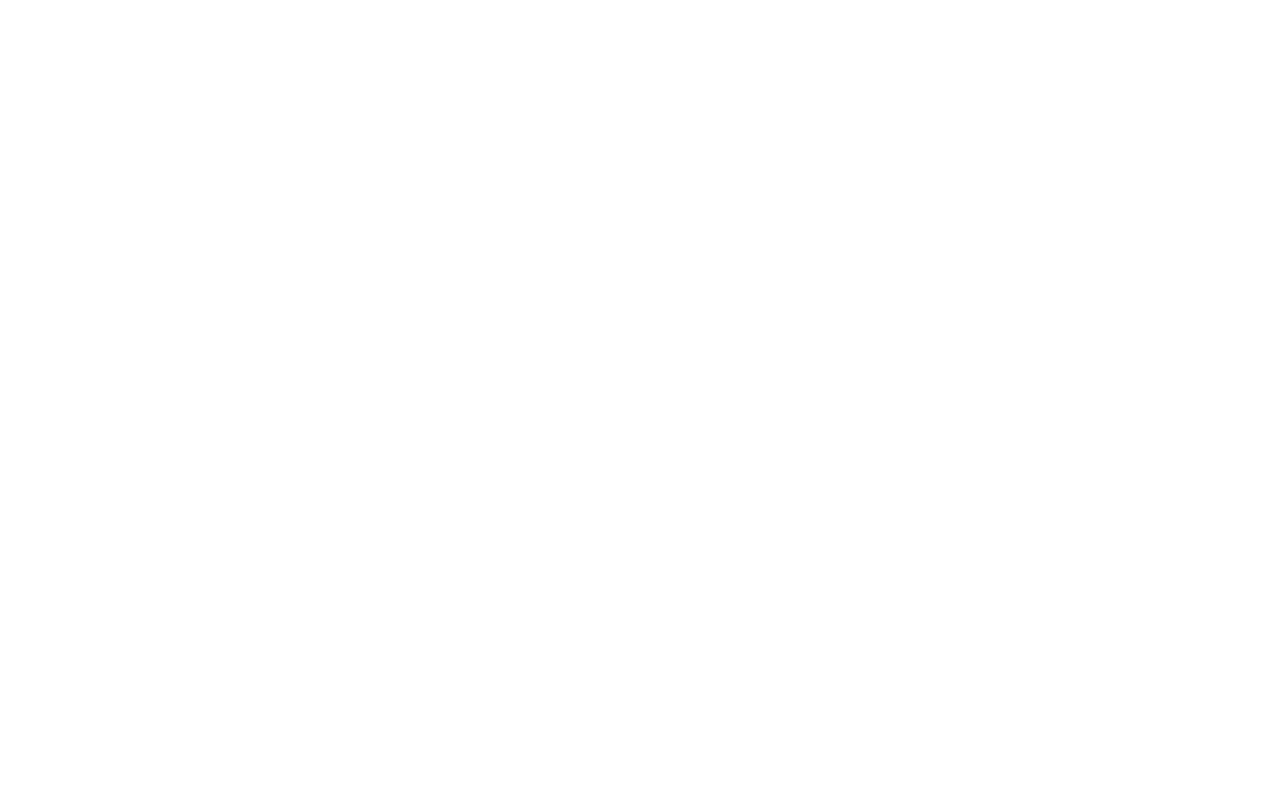
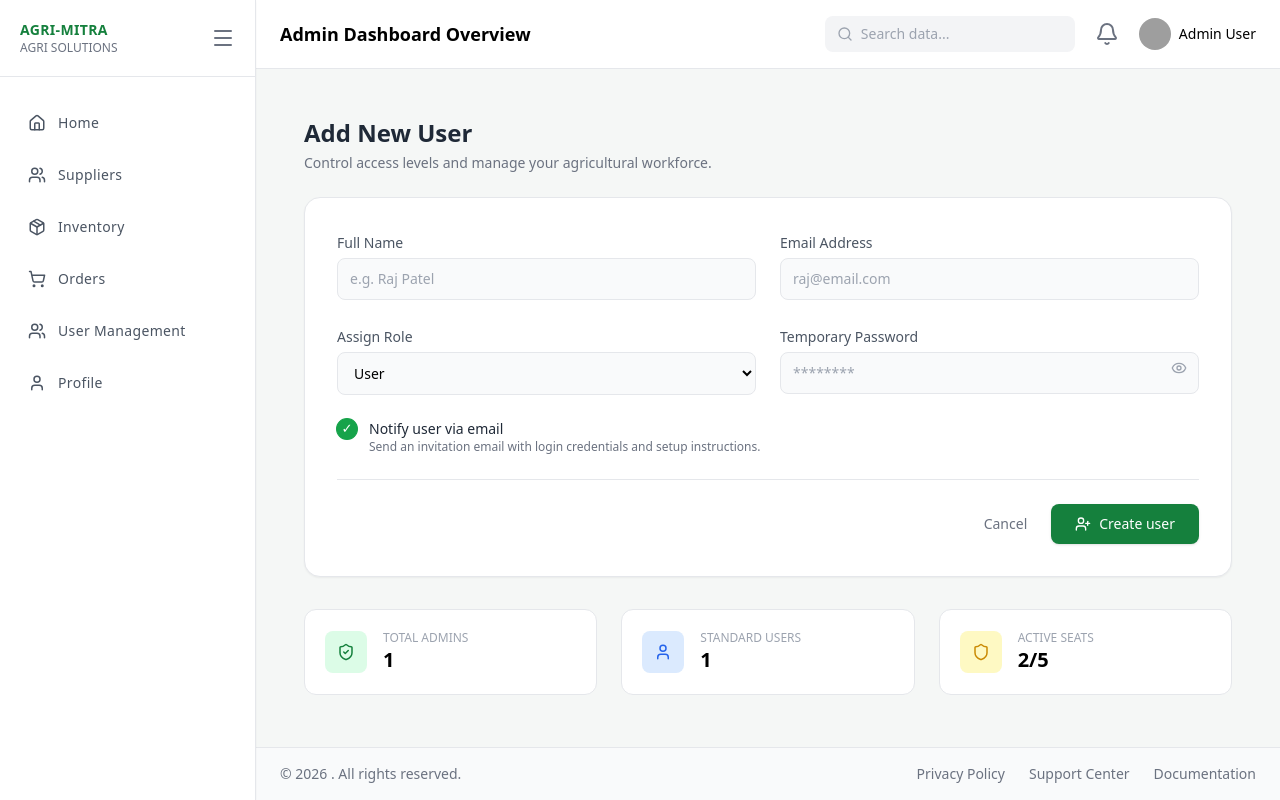
Before and after one commit to MANAVKARDANI/Agri_Mitra, a React (Vite) app in the folder Agri_Mitra/: page /admin/add-user in a window 1280 px wide. Before the commit this address had no page. Built offline with nearby package versions, Linux system fonts and the light colour scheme; grey boxes are pictures that could not be loaded.

Commit message:
add AddUser page for managing new users; implement live validation and user creation functionality; update App routing to include new user management

```diff
--- a/Agri_Mitra/src/Admin/components/Sidebar.jsx
+++ b/Agri_Mitra/src/Admin/components/Sidebar.jsx
@@ -110,11 +110,7 @@
         </nav>
 
         {/* Footer */}
-        {open && (
-          <div className="absolute bottom-5 w-full text-center text-xs text-gray-400">
-            © 2026 AGRI-MITRA
-          </div>
-        )}
+
       </div>
     </>
   );
--- a/Agri_Mitra/src/Admin/layout/Layout.jsx
+++ b/Agri_Mitra/src/Admin/layout/Layout.jsx
@@ -5,13 +5,14 @@
 
 export default function Layout() {
   return (
-    <div className="flex">
+    <div className="flex min-h-screen bg-[#f5f7f6]">
       <Sidebar />
 
-      <div className="flex-1 flex flex-col">
+      <div className="flex flex-col flex-1">
         <Navbar />
 
-        <main className="p-6 flex-1">
+        {/* MAIN CONTENT */}
+        <main className="flex-1 p-6">
           <Outlet />
         </main>
 
--- a/Agri_Mitra/src/Admin/pages/AddUser.jsx
+++ b/Agri_Mitra/src/Admin/pages/AddUser.jsx
@@ -0,0 +1,232 @@
+import { useState } from "react";
+import { useNavigate } from "react-router-dom";
+import { Eye, EyeOff, UserPlus, User, ShieldCheck, Shield } from "lucide-react";
+
+export default function AddUser({ addUser }) {
+  const navigate = useNavigate();
+
+  const [showPassword, setShowPassword] = useState(false);
+
+  const [form, setForm] = useState({
+    name: "",
+    email: "",
+    role: "USER",
+    password: "",
+    notify: true,
+  });
+
+  const [errors, setErrors] = useState({});
+
+  // ✅ LIVE VALIDATION
+  const validateField = (name, value) => {
+    let error = "";
+
+    if (name === "name" && !value) error = "Full name is required";
+    if (name === "email" && !value) error = "Email is required";
+    if (name === "password" && !value) error = "Password is required";
+
+    setErrors((prev) => ({ ...prev, [name]: error }));
+  };
+
+  const handleChange = (field, value) => {
+    setForm({ ...form, [field]: value });
+    validateField(field, value); // 🔥 live validation
+  };
+
+  const validate = () => {
+    let e = {};
+    if (!form.name) e.name = "Required";
+    if (!form.email) e.email = "Required";
+    if (!form.password) e.password = "Required";
+    setErrors(e);
+    return Object.keys(e).length === 0;
+  };
+
+  const handleSubmit = () => {
+    if (!validate()) return;
+
+    const newUser = {
+      id: Date.now().toString().slice(-3),
+      name: form.name,
+      email: form.email,
+      role: form.role,
+      initials: form.name
+        .split(" ")
+        .map((n) => n[0])
+        .join("")
+        .toUpperCase(),
+    };
+
+    if (addUser) addUser(newUser);
+
+    alert("User Created Successfully ✅");
+    navigate("/admin/users");
+  };
+
+  return (
+    <div className="p-6 bg-[#f5f7f6] ">
+      {/* TITLE */}
+      <h1 className="text-2xl font-semibold text-gray-800">Add New User</h1>
+
+      <p className="text-sm text-gray-500 mt-1 mb-6">
+        Control access levels and manage your agricultural workforce.
+      </p>
+
+      {/* CARD */}
+      <div className="bg-white rounded-2xl border p-8 shadow-sm">
+        <div className="grid md:grid-cols-2 gap-6">
+          {/* NAME */}
+          <div>
+            <label className="text-sm text-gray-600 font-medium">
+              Full Name
+            </label>
+            <input
+              className="w-full mt-1 px-3 py-2.5 border rounded-lg bg-gray-50 text-sm"
+              placeholder="e.g. Raj Patel"
+              onChange={(e) => handleChange("name", e.target.value)}
+            />
+            {errors.name && (
+              <p className="text-red-500 text-xs mt-1">{errors.name}</p>
+            )}
+          </div>
+
+          {/* EMAIL */}
+          <div>
+            <label className="text-sm text-gray-600 font-medium">
+              Email Address
+            </label>
+            <input
+              className="w-full mt-1 px-3 py-2.5 border rounded-lg bg-gray-50 text-sm"
+              placeholder="raj@email.com"
+              onChange={(e) => handleChange("email", e.target.value)}
+            />
+            {errors.email && (
+              <p className="text-red-500 text-xs mt-1">{errors.email}</p>
+            )}
+          </div>
+
+          {/* ROLE */}
+          <div>
+            <label className="text-sm text-gray-600 font-medium">
+              Assign Role
+            </label>
+            <select
+              className="w-full mt-1 px-3 py-2.5 border rounded-lg bg-gray-50 text-sm"
+              onChange={(e) => handleChange("role", e.target.value)}
+            >
+              <option value="USER">User</option>
+              <option value="ADMIN">Admin</option>
+            </select>
+          </div>
+
+          {/* PASSWORD */}
+          <div>
+            <label className="text-sm text-gray-600 font-medium">
+              Temporary Password
+            </label>
+
+            <div className="relative">
+              <input
+                type={showPassword ? "text" : "password"}
+                className="w-full mt-1 px-3 py-2.5 border rounded-lg bg-gray-50 text-sm"
+                placeholder="********"
+                onChange={(e) => handleChange("password", e.target.value)}
+              />
+
+              {/* 🔥 TOGGLE */}
+              <button
+                type="button"
+                onClick={() => setShowPassword(!showPassword)}
+                className="absolute right-3 top-3 text-gray-400"
+              >
+                {showPassword ? <EyeOff size={16} /> : <Eye size={16} />}
+              </button>
+            </div>
+
+            {errors.password && (
+              <p className="text-red-500 text-xs mt-1">{errors.password}</p>
+            )}
+          </div>
+        </div>
+
+        {/* ✅ ANIMATED CHECKBOX */}
+        <div
+          className="mt-6 flex items-start gap-3 cursor-pointer"
+          onClick={() => setForm({ ...form, notify: !form.notify })}
+        >
+          <div
+            className={`w-5 h-5 flex items-center justify-center rounded-full border transition-all duration-200
+              ${
+                form.notify
+                  ? "bg-green-600 border-green-600 scale-110"
+                  : "border-gray-300 bg-white"
+              }`}
+          >
+            {form.notify && <span className="text-white text-xs">✓</span>}
+          </div>
+
+          <div>
+            <p className="text-sm text-gray-800 font-medium">
+              Notify user via email
+            </p>
+            <p className="text-xs text-gray-500">
+              Send an invitation email with login credentials and setup
+              instructions.
+            </p>
+          </div>
+        </div>
+
+        {/* BUTTONS */}
+        <div className="border-t mt-6 pt-6 flex justify-end gap-6 items-center">
+          <button
+            onClick={() => navigate("/admin/users")}
+            className="text-gray-500 text-sm"
+          >
+            Cancel
+          </button>
+
+          <button
+            onClick={handleSubmit}
+            className="flex items-center gap-2 bg-green-700 hover:bg-green-800 text-white px-6 py-2.5 rounded-lg shadow text-sm"
+          >
+            <UserPlus size={16} />
+            Create user
+          </button>
+        </div>
+      </div>
+
+      {/* STATS */}
+      <div className="grid md:grid-cols-3 gap-6 mt-8">
+        <div className="bg-white border rounded-xl p-5 flex gap-4 items-center">
+          <div className="bg-green-100 p-3 rounded-lg text-green-700">
+            <ShieldCheck size={18} />
+          </div>
+          <div>
+            <p className="text-xs text-gray-400">TOTAL ADMINS</p>
+            <h2 className="text-xl font-bold">1</h2>
+          </div>
+        </div>
+
+        <div className="bg-white border rounded-xl p-5 flex gap-4 items-center">
+          <div className="bg-blue-100 p-3 rounded-lg text-blue-600">
+            <User size={18} />
+          </div>
+          <div>
+            <p className="text-xs text-gray-400">STANDARD USERS</p>
+            <h2 className="text-xl font-bold">1</h2>
+          </div>
+        </div>
+
+        <div className="bg-white border rounded-xl p-5 flex gap-4 items-center">
+          <div className="bg-yellow-100 p-3 rounded-lg text-yellow-600">
+            <Shield size={18} />
+          </div>
+          <div>
+            <p className="text-xs text-gray-400">ACTIVE SEATS</p>
+            <h2 className="text-xl font-bold">2/5</h2>
+          </div>
+        </div>
+      </div>
+    </div>
+  );
+}
--- a/Agri_Mitra/src/Admin/pages/Orders.jsx
+++ b/Agri_Mitra/src/Admin/pages/Orders.jsx
@@ -32,7 +32,7 @@
   ];
 
   return (
-    <div className="p-6 space-y-6 bg-gray-50 min-h-screen">
+    <div className="p-6 space-y-6 bg-gray-50 ">
 
       {/* ================= HEADER ================= */}
 
--- a/Agri_Mitra/src/Admin/pages/Users.jsx
+++ b/Agri_Mitra/src/Admin/pages/Users.jsx
@@ -7,7 +7,12 @@
   Shield,
 } from "lucide-react";
 
+
+import { useNavigate } from "react-router-dom";
+
 export default function Users() {
+    const navigate = useNavigate();
+
   const users = [
     {
       id: "001",
@@ -73,7 +78,10 @@
           </p>
         </div>
 
-        <button className="flex items-center gap-2 bg-green-700 hover:bg-green-800 text-white px-4 py-2 rounded-lg text-sm">
+        <button
+          onClick={() => navigate("/admin/add-user")}
+          className="flex items-center gap-2 bg-green-700 hover:bg-green-800 text-white px-4 py-2 rounded-lg text-sm"
+        >
           <UserPlus size={18} />
           Add New User
         </button>
--- a/Agri_Mitra/src/App.jsx
+++ b/Agri_Mitra/src/App.jsx
@@ -31,12 +31,18 @@
 import Users from "./Admin/pages/Users";
 import AddShop from "./Admin/pages/AddSuppliers";
 import AddFertilizer from "./Admin/pages/AddFertilizer";
+import AddUser from "./Admin/pages/AddUser";
 
 function App() {
   const [fertilizers, setFertilizers] = useState([]);
+  const [users, setUsers] = useState([]); // ✅ FIX
 
   const addFertilizer = (item) => {
     setFertilizers((prev) => [...prev, item]);
+  };
+
+  const addUser = (user) => {
+    setUsers((prev) => [...prev, user]);
   };
 
   return (
@@ -63,19 +69,30 @@
         {/* ADMIN */}
         <Route path="/admin" element={<AdminLayout />}>
           <Route path="dashboard" element={<Dashboard />} />
+
           <Route
             path="inventory"
             element={<Inventory fertilizers={fertilizers} />}
           />
+
+          <Route
+            path="users"
+            element={<Users users={users} />}
+          />
+
           <Route path="suppliers" element={<Suppliers />} />
           <Route path="orders" element={<Orders />} />
-          <Route path="users" element={<Users />} />
 
           <Route path="add-shop" element={<AddShop />} />
 
           <Route
             path="add-fertilizer"
             element={<AddFertilizer addFertilizer={addFertilizer} />}
+          />
+
+          <Route
+            path="add-user"
+            element={<AddUser addUser={addUser} />}
           />
         </Route>
       </Routes>
```
